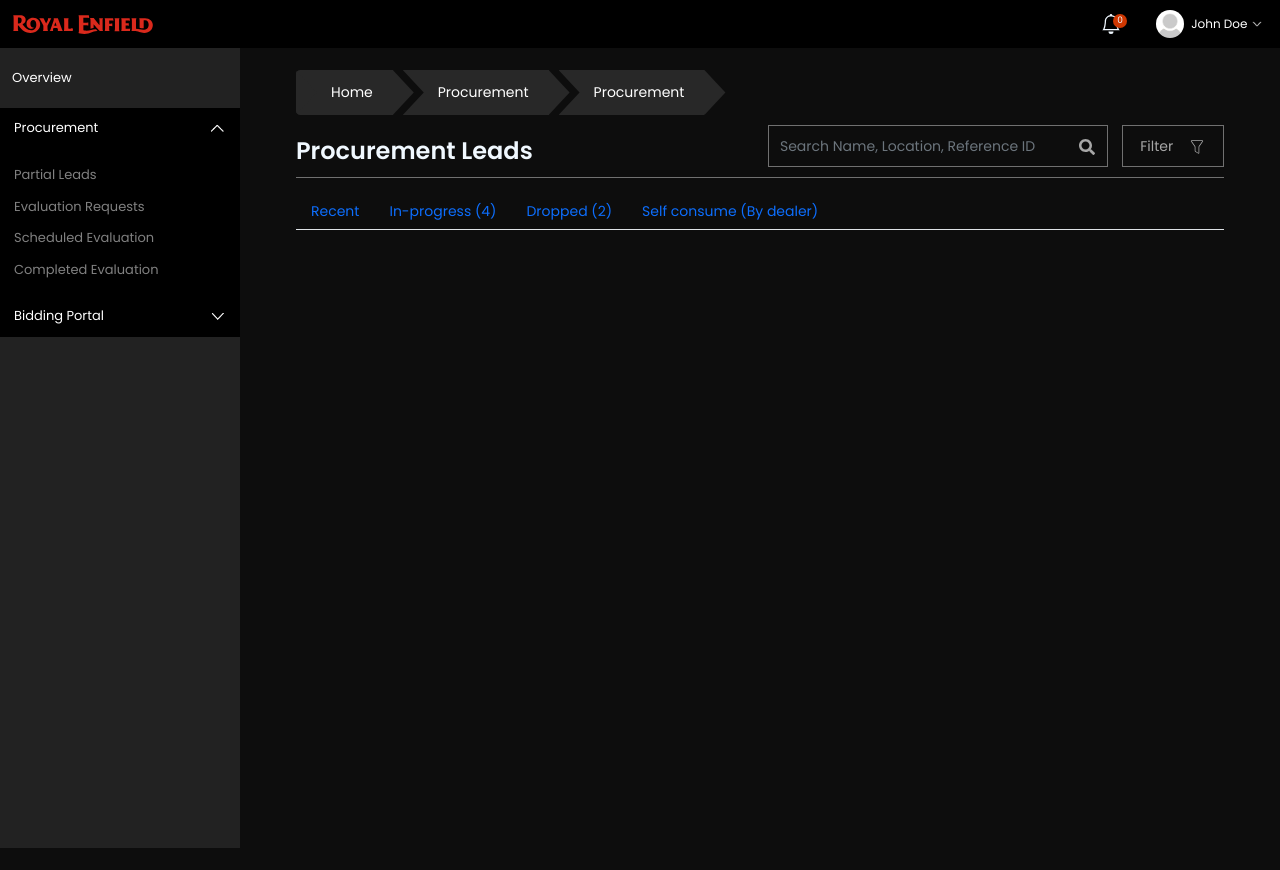
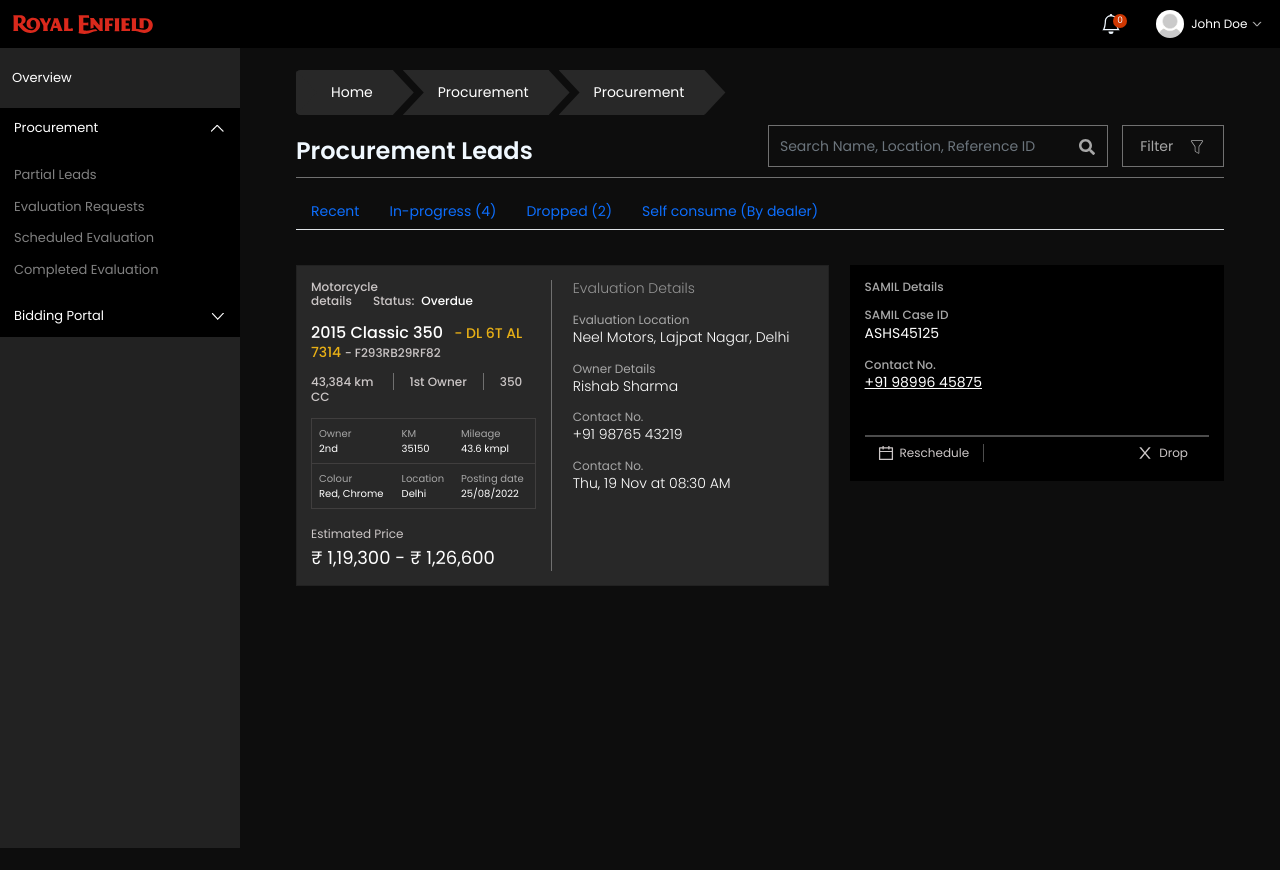
Before and after one commit to nakulsharma95/re-vintage-dashboard-dummy, a Next.js app: page /procurement/scheduled-evaluation in a window 1280 px wide. Built offline with nearby package versions, Linux system fonts and the light colour scheme.

Commit message:
Work on motorcycle detail card and detail Drop cards

```diff
--- a/common/detailCard/index.jsx
+++ b/common/detailCard/index.jsx
@@ -1,6 +1,5 @@
 import Card from 'react-bootstrap/Card';
-import Col from 'react-bootstrap/Col';
-import Row from 'react-bootstrap/Row';
+import { Row, Col } from 'react-bootstrap';
 import styles from './style.module.scss';
 
 export default function DetailCard() {
--- /dev/null
+++ b/common/detailDropCard/index.jsx
@@ -0,0 +1,39 @@
+import Card from "react-bootstrap/Card";
+import styles from "./style.module.scss";
+import { AiOutlineCalendar, AiOutlineClose } from "react-icons/ai";
+
+export default function DetailDropCard() {
+  return (
+    <Card className={styles.DropCardBg}>
+      <Card.Body>
+        <div className={`${styles.dropCardInner} mb-5`}>
+          <h3 className="mb-3">SAMIL Details</h3>
+          <div className="mb-3">
+            <h3>SAMIL Case ID</h3>
+            <p>ASHS45125</p>
+          </div>
+
+          <div className="mb-3">
+            <h3>Contact No.</h3>
+            <p className={styles.dropContact}>+91 98996 45875</p>
+          </div>
+        </div>
+
+        <div
+          class={`${styles.borderTopCustom} w-100 pb-1 pt-2 d-flex justify-content-between px-2 align-items-center`}
+        >
+          <div
+            class={`${styles.borderRightCustom} ${styles.dropCardFooter} pe-3`}
+          >
+            <AiOutlineCalendar className={`${styles.dropIcon}`} size={18} />
+            <span className="ml-2">Reschedule</span>
+          </div>
+          <div class={`${styles.dropCardFooter} pe-3`}>
+            <AiOutlineClose className={`${styles.dropIcon}`} size={18} />
+            <span>Drop</span>
+          </div>
+        </div>
+      </Card.Body>
+    </Card>
+  );
+}
--- /dev/null
+++ b/common/detailDropCard/style.module.scss
@@ -0,0 +1,50 @@
+@import "../../styles/variables/colors";
+@import "../../styles/variables//mixins";
+
+.DropCardBg {
+  background-color: #000000;
+  border-radius: 0px;
+
+  .dropCardInner {
+    h3 {
+      color: #a7a7a7;
+      font-size: 12px;
+      margin-bottom: 0px;
+    }
+
+    p {
+      font-size: 14px;
+      color: #ffffff;
+      margin-bottom: 0px;
+    }
+
+    .dropContact {
+      text-decoration: underline;
+      cursor: pointer;
+    }
+  }
+
+  .borderTopCustom {
+    border-top: 2px solid !important;
+    border-color: #4c4c4c !important;
+  }
+  .borderRightCustom {
+    border-right: 1px solid !important;
+    border-color: #4c4c4c !important;
+  }
+
+  .dropCardFooter {
+    display: flex;
+    align-items: center;
+    .dropIcon {
+      color: #cbc6c6;
+      margin: 0px 5px 0px 5px;
+      cursor: pointer;
+    }
+    span {
+      font-size: 12px;
+      color: #cbc6c6;
+      cursor: pointer;
+    }
+  }
+}
--- a/common/detailMotorcycleCard/index.jsx
+++ b/common/detailMotorcycleCard/index.jsx
@@ -1,35 +1,131 @@
-import Container from "react-bootstrap/Container";
 import Card from "react-bootstrap/Card";
-import Row from "react-bootstrap/Row";
-import Col from "react-bootstrap/Col";
+import { Row, Col, Table } from "react-bootstrap";
 import styles from "./style.module.scss";
-import { AiOutlineClose } from "react-icons/ai";
+import DetailDropCard from "common/detailDropCard";
 
 export default function DetailMotorcycleCard() {
-  const cardData = [
+  return (
+    <Row className="mt-4 mb-4">
+      <Col xl={7} md={12}>
+        <div>
+          <Card className={styles.vehicleCard}>
+            <Card.Body>
+              <Row>
+                <Col lg={6} md={12} sm={12}>
+                  <div className={styles.vehicleDetail}>
+                    <h2 className={`${styles.vehicleDetailStatus} mb-3 mb-0`}>
+                      Motorcycle details
+                      <span className={`${styles.status} ms-4 mb-0`}>
+                        Status:
+                      </span>
+                      <span className={`${styles.overdue} ms-2 mb-0`}>
+                        Overdue
+                      </span>
+                    </h2>
 
-  ];
-  return (
-    <Container>
-      <Row className="mt-4 mb-4">
-        {cardData.map((item, index) => (
-          <Col xl={4} key={index} md={6}>
-            <div className="mb-4">
-              <Card className={styles}>
-                <Card.Body>
-               <Row className="gy-5">
+                    <h3 className={`${styles.vehicleDetailNumber} mb-3 mb-0`}>
+                      2015 Classic 350{" "}
+                      <span className={`${styles.vehicleNumber} ms-2`}>
+                        - DL 6T AL 7314
+                      </span>
+                      <span className={`${styles.vehicleId} ms-1`}>
+                        - F293RB29RF82
+                      </span>
+                    </h3>
+
+                    <h4 className={`${styles.vehicleRideDetails} mb-3 mb-0`}>
+                      <span
+                        className={`${styles.vehicleKm} ${styles.DividerRight}`}
+                      >
+                        {" "}
+                        43,384 km{" "}
+                      </span>
+                      <span
+                        className={`${styles.vehicleOwner} ${styles.DividerRight}`}
+                      >
+                        1st Owner
+                      </span>
+                      <span className={`${styles.vehicleCc}`}>350 CC</span>
+                    </h4>
+
+                    <Table
+                      className={`${styles.ownerBikeDetail}`}
+                      responsive="sm"
+                    >
+                      <thead>
+                        <tr>
+                          <th className={styles.ownerdetailHeadTable}>
+                            Owner<p className={styles.ownerDescription}>2nd</p>
+                          </th>
+                          <th className={styles.ownerdetailHeadTable}>
+                            KM<p className={styles.ownerDescription}>35150</p>
+                          </th>
+                          <th className={styles.ownerdetailHeadTable}>
+                            Mileage
+                            <p className={styles.ownerDescription}>43.6 kmpl</p>
+                          </th>
+                        </tr>
+                      </thead>
+
+                      <thead>
+                        <tr>
+                          <th className={styles.ownerdetailHeadTable}>
+                            Colour
+                            <p className={styles.ownerDescription}>
+                              Red, Chrome
+                            </p>
+                          </th>
+                          <th className={styles.ownerdetailHeadTable}>
+                            Location
+                            <p className={styles.ownerDescription}>Delhi</p>
+                          </th>
+                          <th className={styles.ownerdetailHeadTable}>
+                            Posting date
+                            <p className={styles.ownerDescription}>
+                              25/08/2022
+                            </p>
+                          </th>
+                        </tr>
+                      </thead>
+                    </Table>
+
+                    <div class={styles.Estimatedprice}>
+                      <span>Estimated Price</span>
+                      <p className="mb-0">₹ 1,19,300 - ₹ 1,26,600 </p>
+                    </div>
+                  </div>
+                </Col>
+
                 <Col lg={6} md={12} sm={12}>
+                  <div class={styles.evaluation}>
+                    <h5 class="mb-3 text-white-50">Evaluation Details</h5>
 
+                    <div class="location eval mb-3">
+                      <p>Evaluation Location</p>
+                      <h5>Neel Motors, Lajpat Nagar, Delhi</h5>
+                    </div>
+                    <div class="owner-name eval mb-3">
+                      <p>Owner Details</p>
+                      <h5>Rishab Sharma</h5>
+                    </div>
+                    <div class="conct eval mb-3">
+                      <p>Contact No.</p>
+                      <h5>+91 98765 43219</h5>
+                    </div>
+                    <div class="date-&-time eval mb-3">
+                      <p>Contact No.</p>
+                      <h5>Thu, 19 Nov at 08:30 AM</h5>
+                    </div>
+                  </div>
                 </Col>
               </Row>
-
             </Card.Body>
-
           </Card>
         </div>
       </Col>
-        ))}
+      <Col xl={5} md={12}>
+        <DetailDropCard />
+      </Col>
     </Row>
-    </Container>
   );
 }
--- a/common/detailMotorcycleCard/style.module.scss
+++ b/common/detailMotorcycleCard/style.module.scss
@@ -1,2 +1,114 @@
-@import '../../styles/variables/colors';
-@import '../../styles/variables//mixins';
+@import "../../styles/variables/colors";
+@import "../../styles/variables//mixins";
+
+.vehicleCard {
+  background-color: #282828;
+  border-radius: 0;
+}
+.vehicleDetail {
+  border-right: 1px solid #707070;
+  padding-right: 15px;
+
+  .vehicleDetailStatus {
+    font-size: 12px;
+    color: #cbc6c6;
+
+    .status {
+      font-size: 12px;
+      color: #cbc6c6;
+      //   &:after {
+      // 	position: absolute;
+      // 	content: "";
+      // 	background-color: #DA291C;
+      // 	width: 7px;
+      // 	height: 7px;
+      // 	bottom: 5px;
+      // 	left: -15px;
+      // 	border-radius: 50%;
+      // }
+    }
+
+    .overdue {
+      font-size: 12px;
+      color: #ffffff;
+    }
+  }
+
+  .vehicleDetailNumber {
+    font-size: 16px;
+    color: #ffffff;
+
+    .vehicleNumber {
+      font-size: 14px;
+      color: #e8b016;
+    }
+
+    .vehicleId {
+      font-size: 12px;
+      color: #cbc6c6;
+    }
+  }
+
+  .DividerRight {
+    border-right: 1px solid #707070;
+  }
+  .vehicleRideDetails {
+    font-size: 12px;
+    color: #cbc6c6;
+    .vehicleKm {
+      padding: 0 16px 0 0;
+    }
+    .vehicleOwner {
+      padding: 0 16px;
+    }
+
+    .vehicleCc {
+      padding: 0 16px;
+    }
+  }
+}
+
+.ownerBikeDetail {
+  border: 1px solid #403e3e;
+
+  .ownerdetailHeadTable {
+    font-size: 10px;
+    margin-bottom: 0;
+    color: #a7a7a7;
+	font-weight: 400;
+  }
+
+  .ownerDescription {
+    font-size: 10px;
+    margin-bottom: 0;
+    color: #ffffff;
+    font-weight: 400;
+  }
+}
+
+.Estimatedprice {
+  span {
+    font-size: 12px;
+    color: #cbc6c6;
+  }
+
+  p {
+    font-size: 18px;
+    color: #ffffff;
+  }
+}
+
+.evaluation {
+  p {
+    font-size: 12px;
+    color: #a7a7a7;
+    margin-bottom: 0px;
+  }
+
+  h5 {
+    font-size: 14px;
+    color: #ffffff;
+    margin-bottom: 0px;
+    font-weight: 300;
+  }
+}
--- a/common/layout/sidebar/Sidebar.jsx
+++ b/common/layout/sidebar/Sidebar.jsx
@@ -18,10 +18,10 @@ export default function Sidebar() {
               <Link href="/procurement/partial-leads">Partial Leads</Link>
             </li>
             <li>
-              <Link href="/procurement/scheduled-evaluation">Evaluation Requests</Link>
+              <Link href="/">Evaluation Requests</Link>
             </li>
             <li>
-              <Link href="/">Scheduled Evaluation</Link>
+              <Link href="/procurement/scheduled-evaluation">Scheduled Evaluation</Link>
             </li>
             <li>
               <Link href="/">Completed Evaluation</Link>
--- a/styles/theme.scss
+++ b/styles/theme.scss
@@ -74,8 +74,12 @@ body {
 .style_reTabs__mvD_v .nav-link{
   color: #fff !important;
   font-size: 14px !important;
+  border: none !important;
+
 }
-
+.style_reTabs__mvD_v .nav-tabs .nav-link{
+border: none !important;
+}
 .style_reTabs__mvD_v  .nav-link.active{
 background-color: transparent !important;
 border: none !important;
```
Lines whose indentation alone changed are shown as unchanged.
